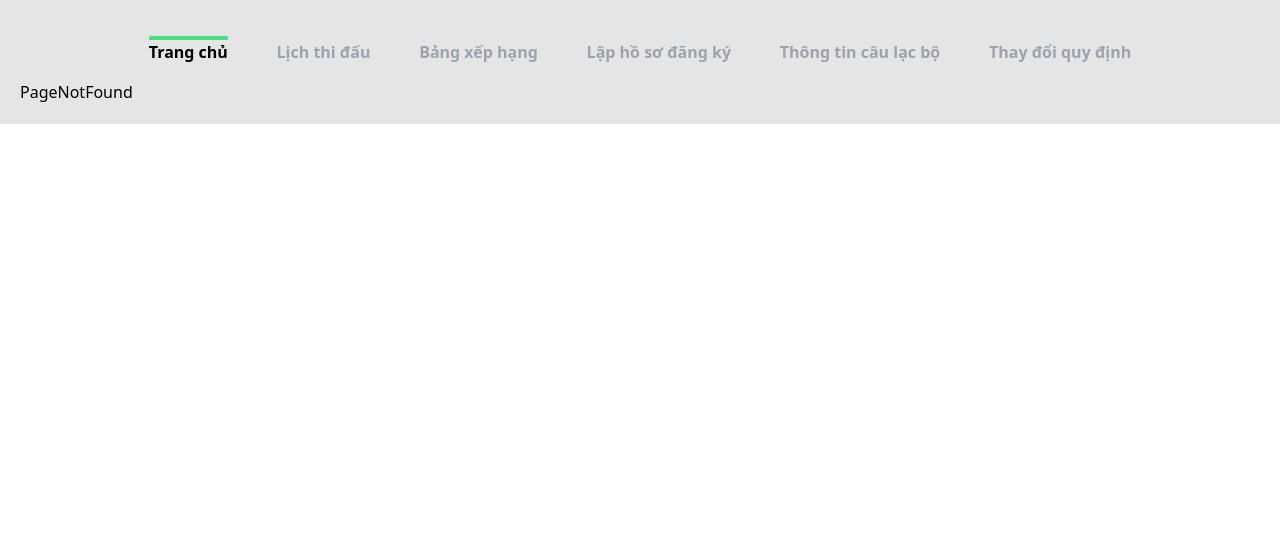
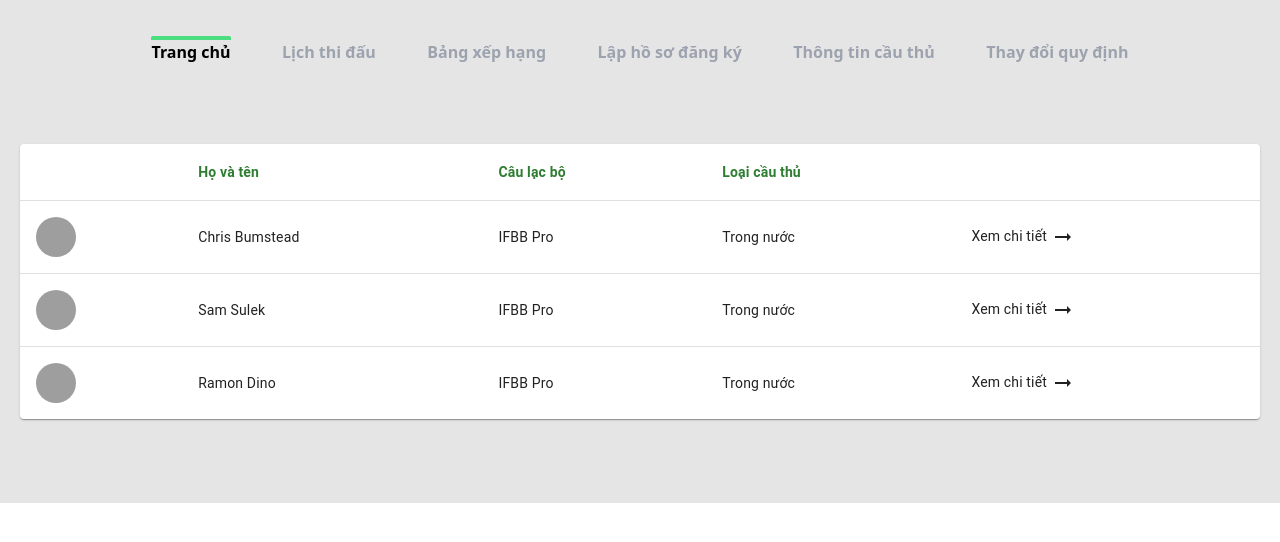
Before and after one commit to let-me-out-HCMUS/introSE, a React (Vite) app in the folder client/admin/: page /players in a window 1280 px wide. Shown: the top 542 px of the page. Built offline with nearby package versions, Linux system fonts and the light colour scheme; grey boxes are pictures that could not be loaded.

Commit message:
remove ClubPage on NavBar

```diff
--- a/client/admin/src/App.jsx
+++ b/client/admin/src/App.jsx
@@ -8,9 +8,8 @@ import Home from "./pages/Home";
 
 import AppLayout from "./ui/AppLayout";
 import RankPage from "./pages/RankPage";
+import PlayerPage from "./pages/PlayerPage";
 import DossierRegistration from "./pages/DossierRegistration";
-import ClubPage from "./pages/ClubPage";
-import ClubDetail from "./features/clubs/ClubDetail";
 
 const queryClient = new QueryClient({
   defaultOptions: {
@@ -31,8 +30,7 @@ function App() {
             <Route path="/" element={<Home />} />
             <Route path="/rank" element={<RankPage />} />
             <Route path="/register" element={<DossierRegistration />} />
-            <Route path="/clubs" element={<ClubPage />} />
-            <Route path="/clubs/:id" element={<ClubDetail />} />
+            <Route path="/players" element={<PlayerPage />} />
             {/* Another route add from here */}
 
             {/* All invalid route will render PageNotFound page */}
--- /dev/null
+++ b/client/admin/src/pages/PlayerPage.jsx
@@ -0,0 +1,9 @@
+import PlayerTable from "../features/players/PlayerTable";
+
+export default function PlayerPage() {
+  return (
+    <div className="flex justify-center py-16	">
+      <PlayerTable />
+    </div>
+  );
+}
--- a/client/admin/src/ui/Navbar.jsx
+++ b/client/admin/src/ui/Navbar.jsx
@@ -26,8 +26,8 @@ export const Navbar = () => {
       link: "/register",
     },
     {
-      name: "Thông tin câu lạc bộ",
-      link: "/clubs",
+      name: "Thông tin cầu thủ",
+      link: "/players",
     },
     {
       name: "Thay đổi quy định",
```
